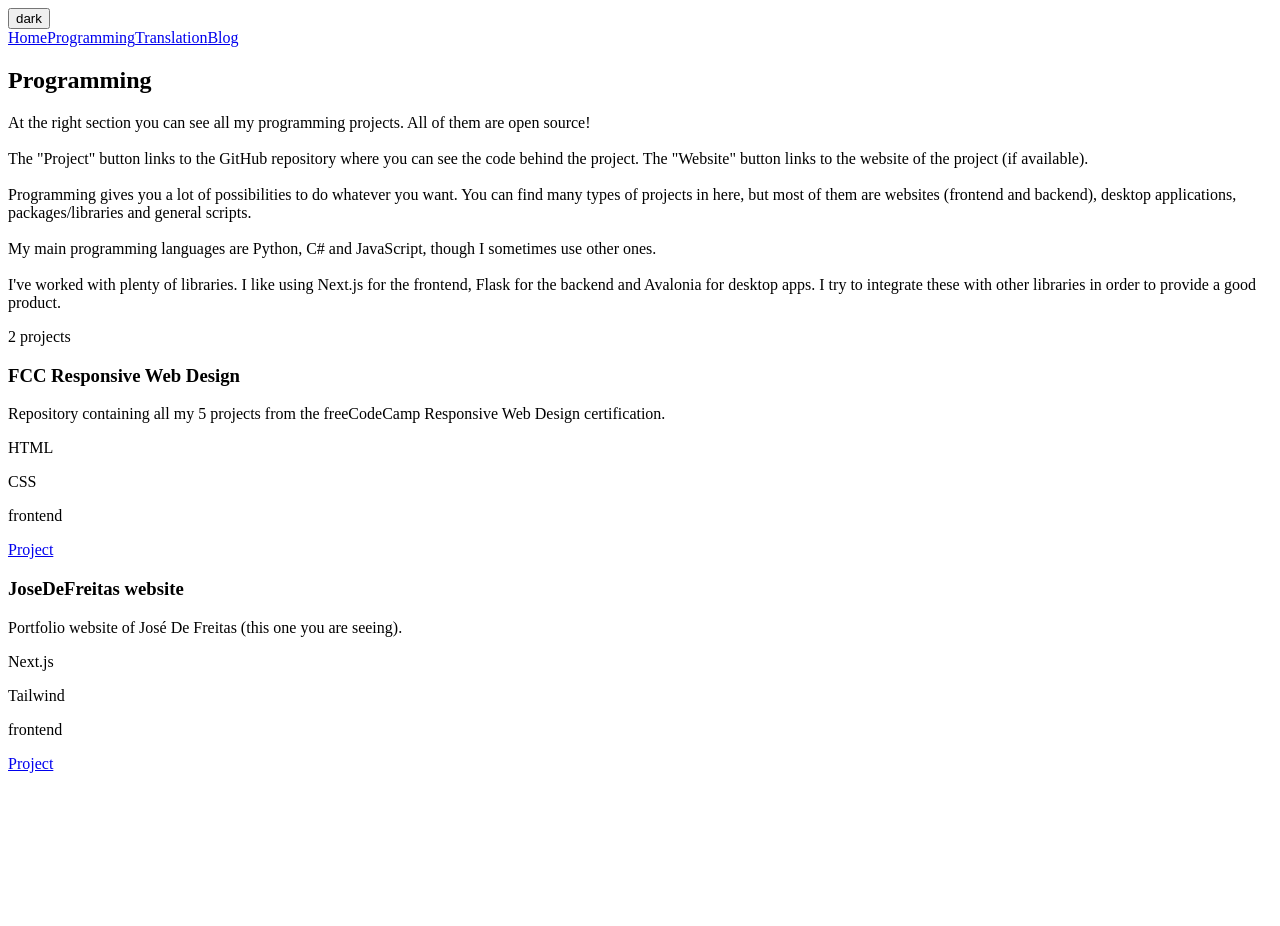
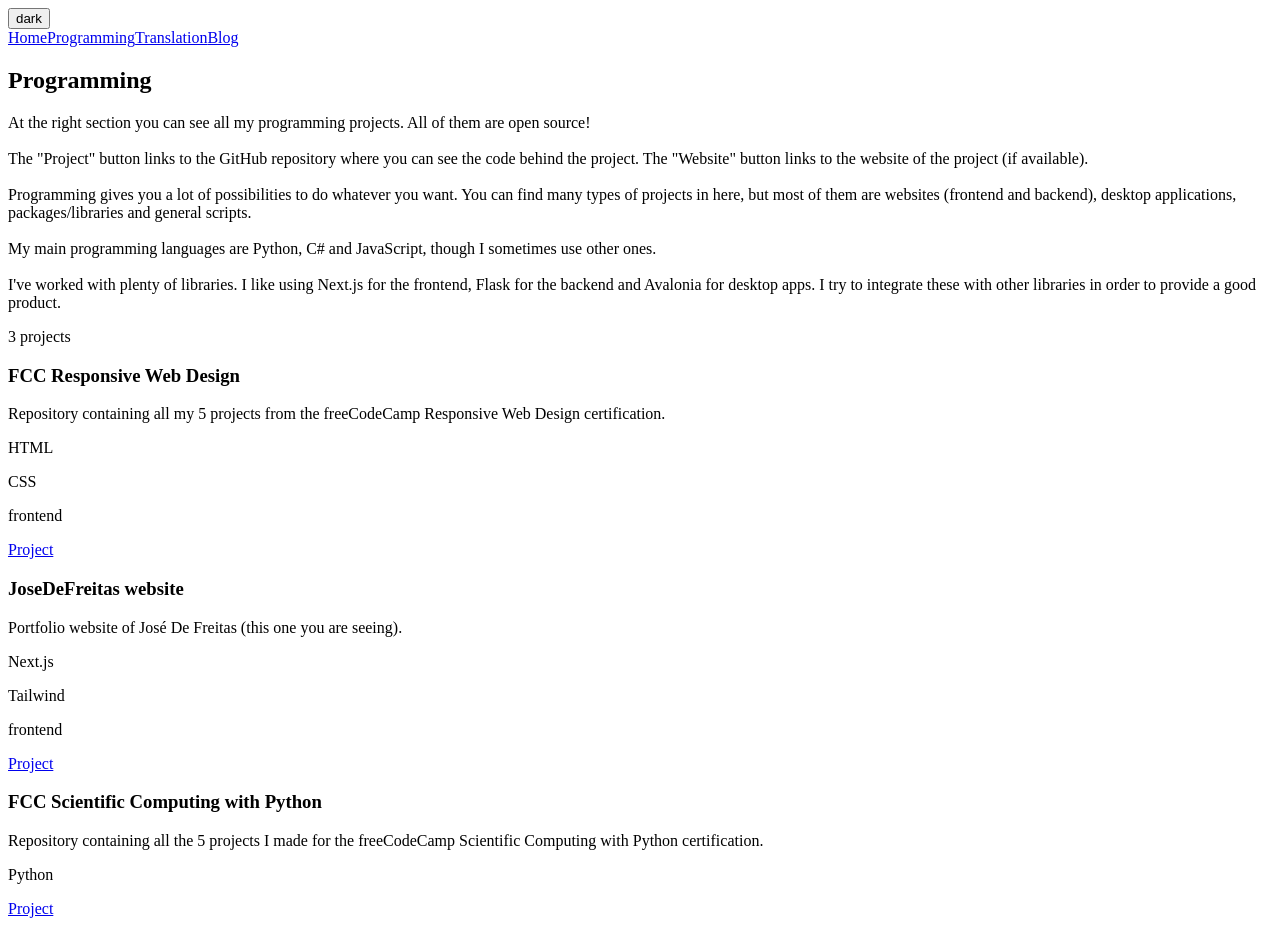
Before and after one commit to JoseDeFreitas/JoseDeFreitas-website, a Next.js app: page /programming in a window 1280 px wide. Before the commit the page ends 800 px from the top, so only its background shows below. Built offline with nearby package versions, Linux system fonts and the light colour scheme.

Commit message:
Add new entry
FCC: Scientific Computing with Python project

```diff
--- a/public/data/data_programming.js
+++ b/public/data/data_programming.js
@@ -13,4 +13,11 @@ export const programmingProjects = [
         link: 'https://github.com/JoseDeFreitas/JoseDeFreitas-website',
         tags: ['Next.js', 'Tailwind', 'frontend']
     },
+    {
+        name: 'FCC Scientific Computing with Python',
+        description: 'Repository containing all the 5 projects I made for the freeCodeCamp Scientific Computing with Python certification.',
+        creation: '08/06/2021',
+        link: 'https://github.com/JoseDeFreitas/fcc-scientific-computing-with-python',
+        tags: ['Python']
+    },
 ]
```
